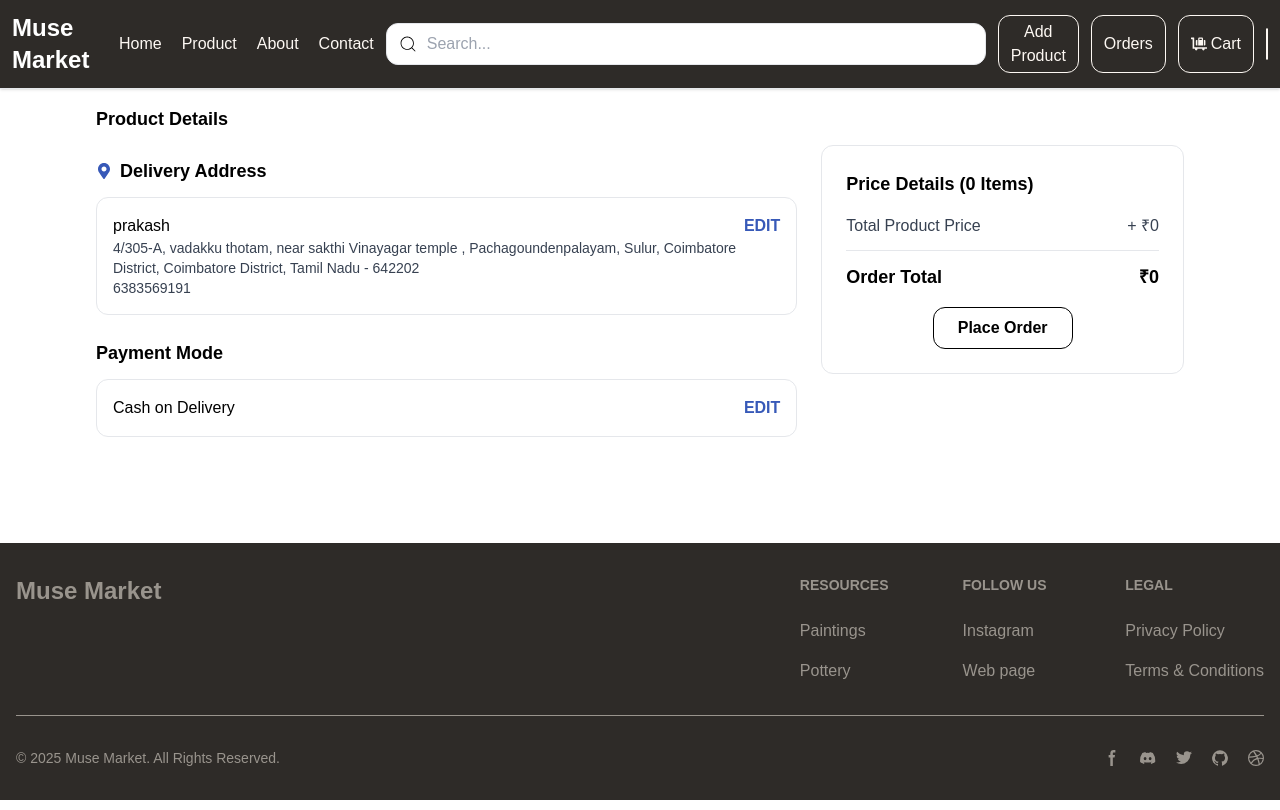
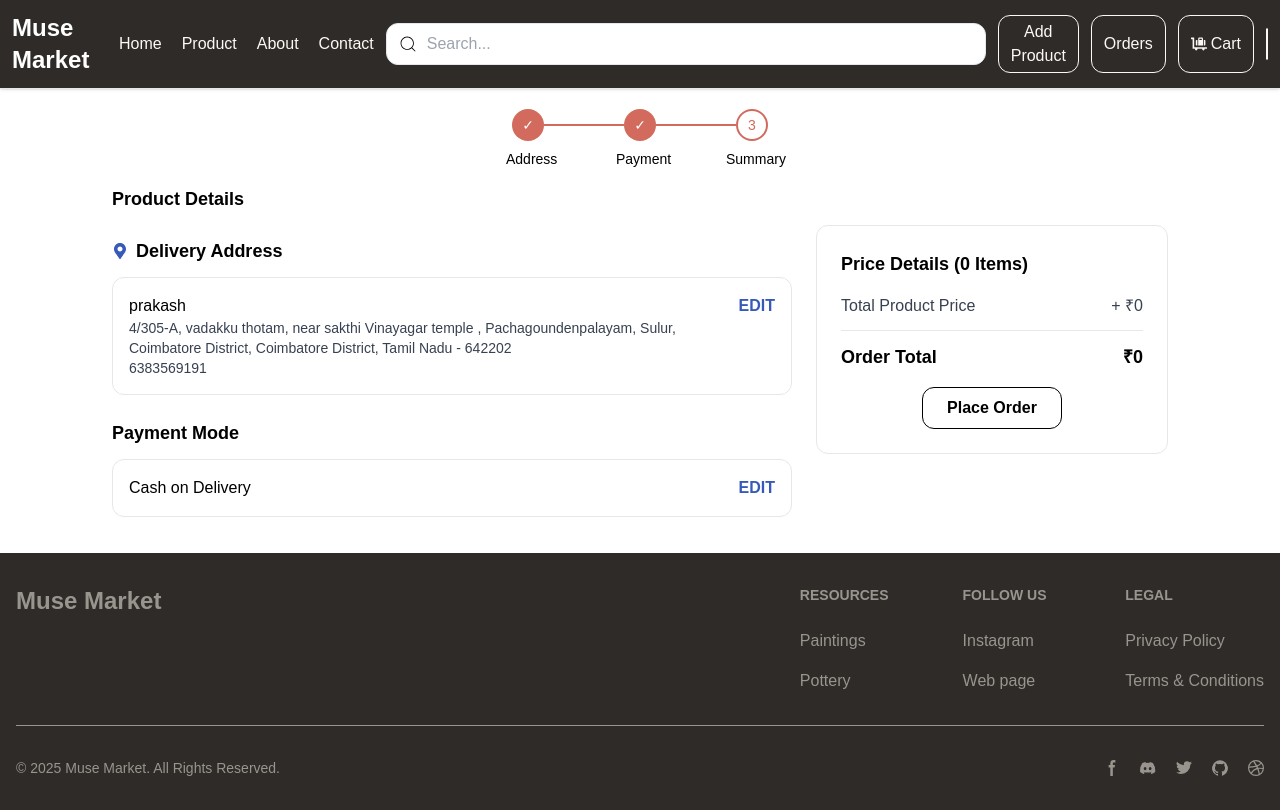
Before and after one commit to gnanaprakash99/e-com, a React app: page /finalSummaryPage in a window 1280 px wide. Built offline with nearby package versions, Linux system fonts and the light colour scheme; grey boxes are pictures that could not be loaded; the HTML template or start-up script is replaced by a standard one.

Commit message:
updated summary page

```diff
--- a/src/pages/cards/Cards.jsx
+++ b/src/pages/cards/Cards.jsx
@@ -14,10 +14,16 @@ const Cards = ({ isOpen, onClose }) => {
     navigate('/checkout');
   }
 
+  const handleContinueShopping = () => {
+    onClose();
+    navigate('/');
+  }
+
   return (
     <div className="fixed inset-0 bg-black bg-opacity-50 flex items-center justify-center z-50 overflow-y-auto">
       <div className="w-full max-w-md bg-cardBg text-primaryText p-8 rounded-primaryRadius shadow-lg relative">
         {/* Close Button */}
+        <div className="border-b">
           <button
             className="absolute top-4 right-4 hover:font-medium text-2xl hover:text-cancelButton "
             onClick={onClose}
@@ -25,13 +31,14 @@ const Cards = ({ isOpen, onClose }) => {
             &times;
           </button>
           <h2 className="text-2xl font-bold mb-3 text-center">Your Cart</h2>
+        </div>
 
         {cartItems.length === 0 ? (
           <div className="text-center ">
             <h3 className="text-lg mb-5">Your cart is empty</h3>
             <button
               className="mx-auto block border-[1px] border-buttonBorder  cursor-pointer transition-transform hover:scale-105 focus:outline-none disabled:opacity-50  bg-primaryBtn text-buttonText font-semibold py-2 px-6 rounded-primaryRadius duration-200"
-              onClick={onClose}
+              onClick={handleContinueShopping}
             >
               Continue Shopping
             </button>
@@ -72,7 +79,7 @@ const Cards = ({ isOpen, onClose }) => {
                 {/* Remove Button */}
                 <button
                   onClick={() => removeFromCart(item.id)}
-                  className="text-primaryBtn hover:underline text-sm"
+                  className="text-secondaryLite hover:underline text-sm"
                 >
                   Remove
                 </button>
--- a/src/pages/profile/Profile.jsx
+++ b/src/pages/profile/Profile.jsx
@@ -162,9 +162,11 @@ const Profile = () => {
                                 <input name="email" value={formData.email} onChange={handleChange} placeholder="Email" className="border-b-2 bg-transparent focus:border-inputSelectBorder outline-none" />
                                 <input name="phone" value={formData.phone} onChange={handleChange} placeholder="Mobile Number" className="border-b-2 bg-transparent focus:border-inputSelectBorder outline-none" />
                             </div>
+                            <div className="grid grid-cols-1 md:grid-cols-2 gap-6">
                             <input name="house" value={formData.house} onChange={handleChange} placeholder="House / Building" className="border-b-2 bg-transparent focus:border-inputSelectBorder outline-none" />
                             <input name="street" value={formData.street} onChange={handleChange} placeholder="Street / Area" className="border-b-2 bg-transparent focus:border-inputSelectBorder outline-none" />
                             <input name="landmark" value={formData.landmark} onChange={handleChange} placeholder="Landmark" className="border-b-2 bg-transparent focus:border-inputSelectBorder outline-none" />
+                            </div>
                             <div className="grid grid-cols-1 md:grid-cols-4 gap-6">
                                 <select name="country" value={formData.country} onChange={handleChange} className="border-b-2 bg-transparent focus:border-inputSelectBorder outline-none">
                                     <option value="India">India</option>
--- a/src/pages/summaryPage/FinalSummary.jsx
+++ b/src/pages/summaryPage/FinalSummary.jsx
@@ -2,6 +2,7 @@ import React from "react";
 import { useCart } from "../../components/context/CardContext";
 import { FaTruck } from "react-icons/fa";
 import { FaMapMarkerAlt } from "react-icons/fa";
+import SummaryPageNumber from "./SummaryPageNumber";
 
 const FinalSummary = () => {
     const { cartItems } = useCart();
@@ -22,6 +23,8 @@ const FinalSummary = () => {
     );
 
     return (
+        <div className="container mx-auto mb-5 px-4">
+            <SummaryPageNumber currentStep="Summary" />
             <div className="flex flex-col lg:flex-row gap-6 lg:mx-20 p-4">
                 {/* Left Side */}
                 <div className="flex-1 space-y-6">
@@ -109,6 +112,7 @@ const FinalSummary = () => {
                     </button>
                 </div>
             </div>
+        </div>
     );
 };
 
--- a/src/pages/summaryPage/PaymentMethod.jsx
+++ b/src/pages/summaryPage/PaymentMethod.jsx
@@ -66,7 +66,7 @@ const PaymentMethodSection = () => {
 
     return (
         <div className="container mx-auto mb-5 px-4">
-            <SummaryPageNumber />
+            <SummaryPageNumber currentStep="Payment" />
             <div className="flex flex-col lg:flex-row gap-6 lg:gap-8">
 
                 {/* Payment Method Selection */}
--- a/src/pages/summaryPage/SummaryPage.jsx
+++ b/src/pages/summaryPage/SummaryPage.jsx
@@ -28,7 +28,7 @@ const SummaryPage = () => {
     const ShowCheckout = () => {
         return (
             <div>
-                <SummaryPageNumber />
+                <SummaryPageNumber currentStep="Address" />
                 <div>
                     <SummaryAddress />
                 </div>
--- a/src/pages/summaryPage/SummaryPageNumber.jsx
+++ b/src/pages/summaryPage/SummaryPageNumber.jsx
@@ -1,30 +1,39 @@
 import React from "react";
 
-const SummaryPageNumber = () => {
+const SummaryPageNumber = ({ currentStep }) => {
+  // Define steps with manual offsets
   const steps = [
-    { label: "Address", status: "completed", labelOffset: "ml-4" },
-    { label: "Payment", status: "current", labelOffset: "" },
-    { label: "Summary", status: "upcoming", labelOffset: "mr-8" },
+    { label: "Address", labelOffset: "ml-4" },
+    { label: "Payment", labelOffset: "" },
+    { label: "Summary", labelOffset: "mr-8" },
   ];
 
   return (
     <div className="flex flex-col mt-5 items-center">
       {/* Row 1: Circles + Lines */}
       <div className="flex items-center">
-        {steps.map((step, index) => (
+        {steps.map((step, index) => {
+          // Decide status dynamically
+          let status = "upcoming";
+          if (step.label === currentStep) status = "current";
+          else if (steps.findIndex(s => s.label === step.label) < steps.findIndex(s => s.label === currentStep)) {
+            status = "completed";
+          }
+
+          return (
             <React.Fragment key={index}>
               {/* Circle */}
               <div
                 className={`w-8 h-8 rounded-full flex items-center justify-center text-sm font-medium
                   ${
-                  step.status === "completed"
-                    ? "bg-secondaryLite text-"
-                    : step.status === "current"
+                    status === "completed"
+                      ? "bg-secondaryLite text-white"
+                      : status === "current"
                       ? "border-2 border-secondaryLite text-secondaryLite bg-white"
                       : "border-2 border-mutedText text-mutedText bg-white"
                   }`}
               >
-              {step.status === "completed" ? "✓" : index + 1}
+                {status === "completed" ? "✓" : index + 1}
               </div>
 
               {/* Line */}
@@ -32,9 +41,9 @@ const SummaryPageNumber = () => {
                 <div
                   className={`h-[2px] w-20
                     ${
-                    step.status === "completed"
+                      status === "completed"
                         ? "bg-secondaryLite"
-                      : step.status === "current"
+                        : status === "current"
                         ? "bg-mutedText"
                         : "bg-gray-300"
                     }
@@ -42,25 +51,32 @@ const SummaryPageNumber = () => {
                 />
               )}
             </React.Fragment>
-        ))}
+          );
+        })}
       </div>
 
       {/* Row 2: Labels */}
       <div className="flex justify-between w-full max-w-[300px] mt-2">
-        {steps.map((step, index) => (
-          <div
-            key={index}
-            className={`w-8 text-center text-sm ${step.labelOffset}`}
-          >
+        {steps.map((step, index) => {
+          // Decide status again
+          let status = "upcoming";
+          if (step.label === currentStep) status = "current";
+          else if (steps.findIndex(s => s.label === step.label) < steps.findIndex(s => s.label === currentStep)) {
+            status = "completed";
+          }
+
+          return (
+            <div key={index} className={`w-8 text-center text-sm ${step.labelOffset}`}>
               <span
                 className={`${
-                step.status === "upcoming" ? "text-gray-400" : "text-black"
+                  status === "upcoming" ? "text-gray-400" : "text-black"
                 }`}
               >
                 {step.label}
               </span>
             </div>
-        ))}
+          );
+        })}
       </div>
     </div>
   );
```
Also changed, not shown: src/components/productCarousel/ProductCarouselView.jsx (+20 -13 lines). Lines whose indentation alone changed are shown as unchanged.
